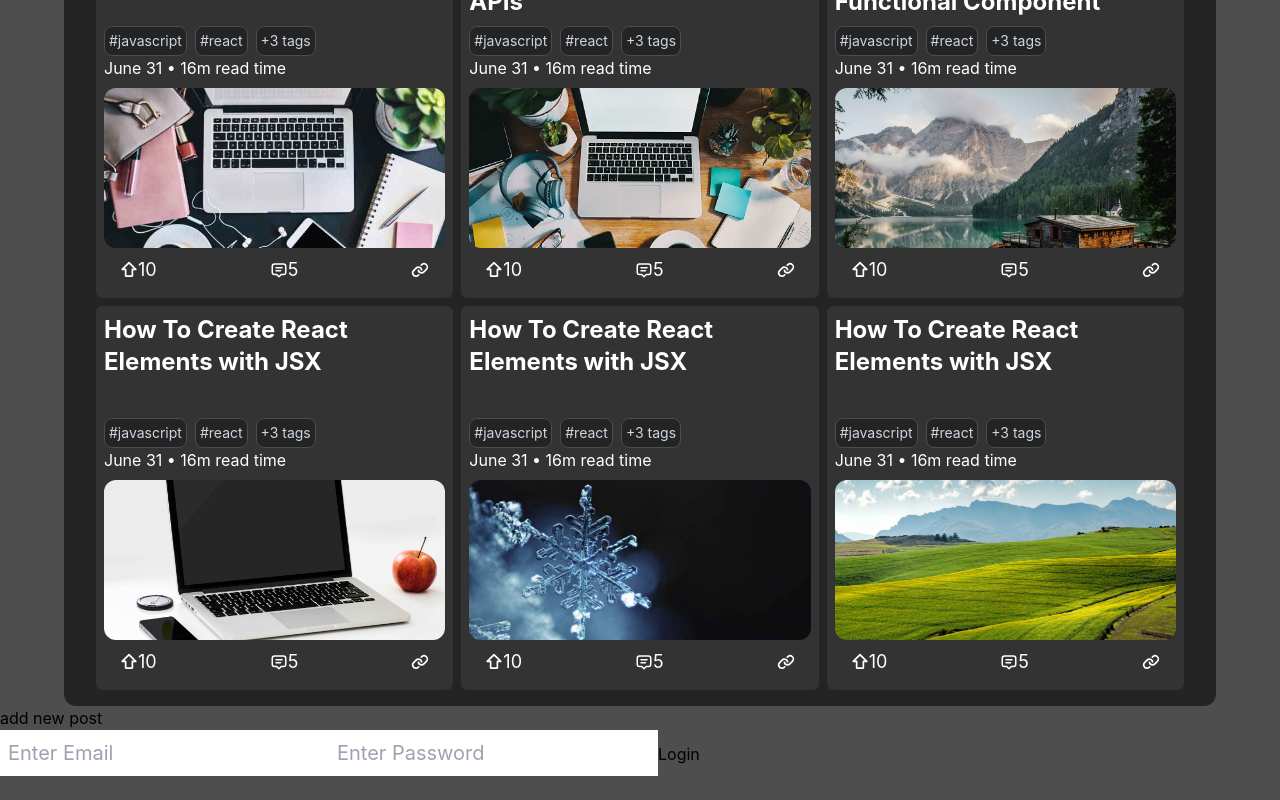
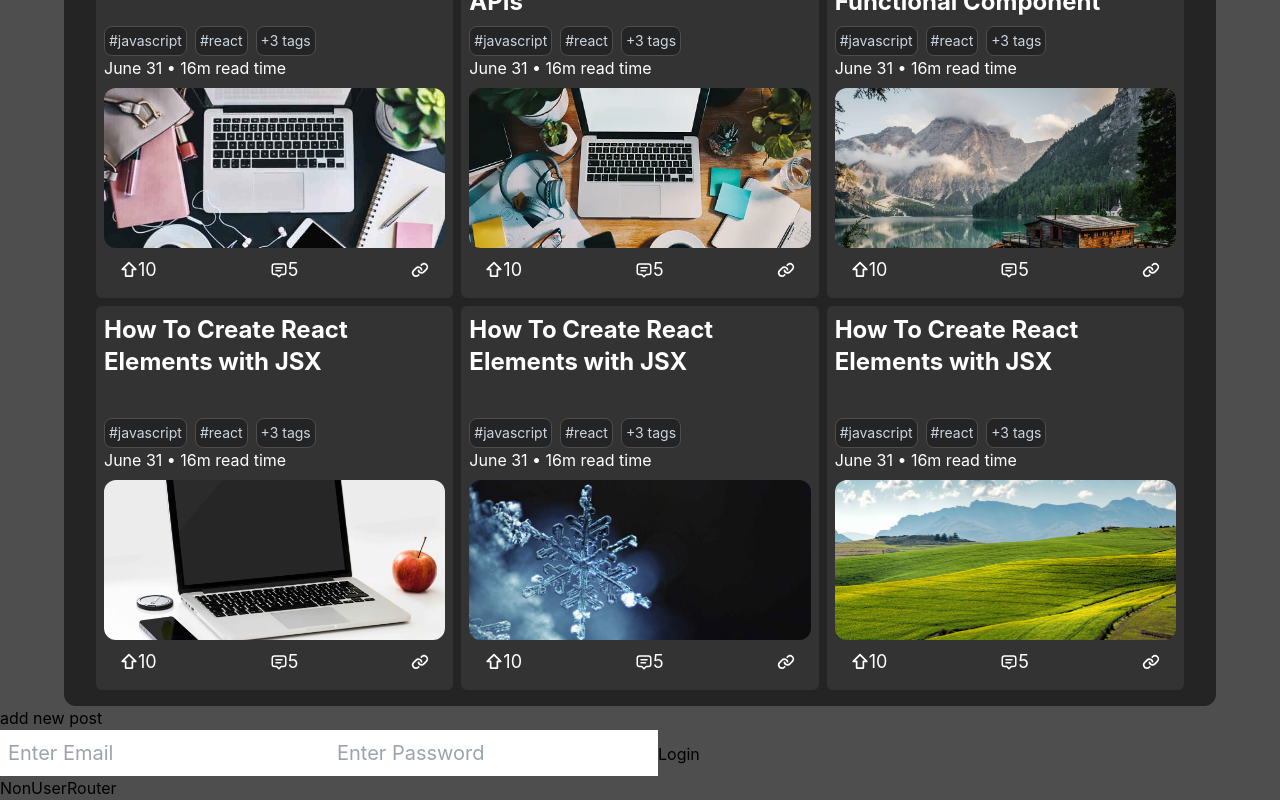
Before and after one commit to kinatechBro/latestglory, a React (Vite) app: page / in a window 1280 px wide. Shown: the part 648-1448 px from the top of the page. Before the commit the page ends 1424 px from the top, so only its background shows below. Built offline with nearby package versions, Linux system fonts and the light colour scheme.

Commit message:
add users router

```diff
--- a/src/App.jsx
+++ b/src/App.jsx
@@ -1,12 +1,14 @@
 import Auth from "./Auth/Auth";
 import AddNewPost from "./Pages/AddNewPost";
 import Home from "./Pages/Home";
+import NonUserRouter from "./users/NonUserRouter";
 export default function App() {
   return (
     <div>
       <Home />
       <AddNewPost />
       <Auth />
+      <NonUserRouter />
     </div>
   );
 }
--- /dev/null
+++ b/src/users/NonUserRouter.jsx
@@ -0,0 +1,5 @@
+function NonUserRouter() {
+  return <div>NonUserRouter</div>;
+}
+
+export default NonUserRouter;
--- /dev/null
+++ b/src/users/UserRouter.jsx
@@ -0,0 +1,5 @@
+function UserRouter() {
+  return <div>UserRouter</div>;
+}
+
+export default UserRouter;
```
Also changed, not shown: src/Data/Data.js (line endings or trailing spaces).
